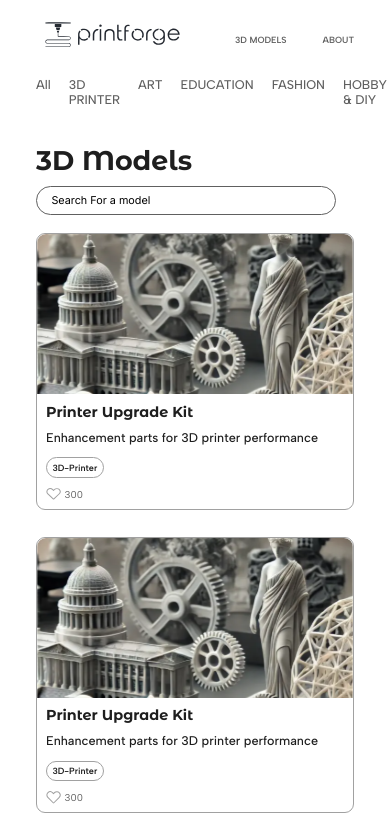
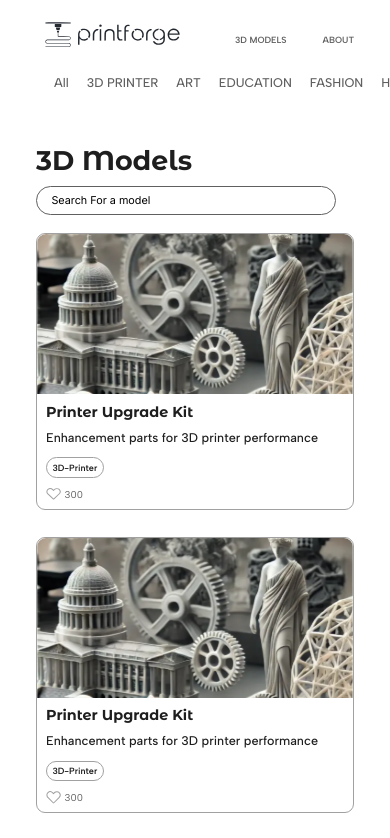
Before and after one commit to Anthony-19/Print-Forge, a Next.js app: page /3d-models in a window 390 px wide. Shown: the top 838 px of the page. Built offline with nearby package versions, Linux system fonts and the light colour scheme.

Commit message:
updated my 3d model css

```diff
--- a/src/app/3d-models/page.module.css
+++ b/src/app/3d-models/page.module.css
@@ -1,27 +1,26 @@
-.modelLayoutContainer{
+.modelLayoutContainer {
   margin-top: 4.5rem;
   padding: 0.5rem 2rem;
   width: 100%;
   max-width: 100%;
 }
-.modelContainer{
+.modelContainer {
   display: flex;
   align-items: start;
   justify-content: center;
-
 }
-.categoryListContainer{
+.categoryListContainer {
   width: 100%;
   max-width: 20%;
   position: relative;
 }
-.categoriesSection{
+.categoriesSection {
   width: 100%;
   max-width: 80%;
   margin-left: 1rem;
   /* background-color: yellow; */
 }
-.categoryLink{
+.categoryLink {
   text-decoration: none;
   color: var(--nav-text-color);
 }
@@ -30,7 +29,7 @@
   position: fixed;
   top: 200px;
 }
-.categoryList li{
+.categoryList li {
   list-style: none;
   font-size: 0.53rem;
   font-weight: 500;
@@ -39,13 +38,13 @@
   padding: 0.3rem 0rem;
 }
 
-.categoryHeader{
+.categoryHeader {
   display: flex;
   align-items: center;
   justify-content: space-between;
 }
 
-.categoryHeader h2{
+.categoryHeader h2 {
   font-family: var(--font-montserrat-alternates);
 }
 .categoryHeader .searchInput {
@@ -57,13 +56,13 @@
   font-size: 0.6rem;
 }
 
-.categoryHeader .searchInput::placeholder{
+.categoryHeader .searchInput::placeholder {
   font-size: 0.6rem;
   font-family: var(--font-inter);
   color: black;
 }
 
-.categoryCardContainer{
+.categoryCardContainer {
   margin-top: 1rem;
   display: grid;
   grid-template-columns: repeat(4, 1fr);
@@ -71,50 +70,49 @@
   justify-content: center;
   align-items: center;
   cursor: pointer;
-
 }
 
-.categoryCard{
+.categoryCard {
   width: 100%;
   border-radius: 0.5rem;
-    border: 1px solid #A1A1A1;
+  border: 1px solid #a1a1a1;
   /* max-width: 220px; */
 }
-.categoryCardBody{
+.categoryCardBody {
   padding: 0.2rem 0.5rem;
 }
-.categoryCard .cardImage{
+.categoryCard .cardImage {
   width: 100%;
   height: 160px;
   object-fit: cover;
   border-radius: 0.5rem 0.5rem 0 0;
 }
-.cardTitle{
+.cardTitle {
   font-family: var(--font-montserrat-alternates);
   font-size: 0.8rem;
   font-weight: 700;
 }
 
-.cardDescription{
+.cardDescription {
   font-size: 0.7rem;
   font-weight: 500;
-    color: #1E1E1E;
+  color: #1e1e1e;
   margin: 0.5rem 0;
 }
 
-.cardCategory{
+.cardCategory {
   font-size: 0.5rem;
   font-weight: 600;
-    color: #1E1E1E;
+  color: #1e1e1e;
   background: none;
-    border: 1px solid #A1A1A1;
+  border: 1px solid #a1a1a1;
   padding: 0.2rem 0.3rem;
-    color: #1E1E1E;
+  color: #1e1e1e;
   border-radius: 1rem;
   font-family: var(--font-albert-sans);
 }
 
-.reactionContainer{
+.reactionContainer {
   display: flex;
   align-items: center;
   justify-content: start;
@@ -129,7 +127,7 @@
   object-fit: contain;
 }
 
-.numberReaction{
+.numberReaction {
   font-size: 0.55rem;
   font-weight: 400;
   color: #606060;
@@ -137,89 +135,106 @@
 }
 
 @media screen and (max-width: 1080px) {
-    .categoryList li{
+  .categoryList li {
     font-size: 0.7rem;
     margin-right: 1rem;
   }
 
-    .categoryCardContainer{
+  .categoryCardContainer {
     grid-template-columns: repeat(3, 1fr);
     gap: 1.5rem;
   }
-
 }
 
 @media screen and (max-width: 933px) {
-    .categoryList li{
+  .categoryList li {
     font-size: 0.7rem;
     margin-right: 1rem;
   }
 
-    .categoryCardContainer{
+  .categoryCardContainer {
     grid-template-columns: repeat(2, 1fr);
     gap: 1.5rem;
   }
-
 }
 
 @media screen and (max-width: 700px) {
-    .modelLayoutContainer{
+  .modelLayoutContainer {
     margin-top: 3.5rem;
   }
-    .modelContainer{
+  .modelContainer {
     flex-direction: column;
     align-items: center;
     justify-content: center;
     gap: 3rem;
   }
-    .categoryListContainer{
+  .categoryListContainer {
     max-width: 100%;
     width: 100%;
-        position: relative;
   }
-    .categoryList{
+
+  .categoryList {
     position: fixed;
-        top: auto;
-        background-color: white;
+    top: 70px;
+    /* background-color: green; */
+    backdrop-filter: blur(10px);
     display: flex;
-        overflow-x: auto;
-        padding-bottom: 0.5rem;
+    gap: 0rem;
+    overflow-x: scroll;
+    padding: 0 1rem;
+    padding-bottom: 0.7rem;
+
+    width: 100%;
+    scrollbar-width: none; /* Firefox */
+    -ms-overflow-style: none; /* IE/Edge */
   }
-    .categoryList li{
+
+  .myScrollContainer::-webkit-scrollbar {
+    display: none; /* Chrome, Safari, Opera */
+  }
+  .categoryList li {
     font-size: 0.7rem;
-        margin-right: 1rem;
+     /* flex: 0 0 25%; */
+    flex: 0 0 auto; /* make each item take about half the row */
+    /* background-color: yellow; */
   }
-    .categoriesSection{
+  .categoryList li:hover {
+    color: #F77429;
+  }
+   .categoryList li:active {
+    color: #F77429;
+  }
+
+
+  .categoriesSection {
     max-width: 100%;
     width: 100%;
     margin-left: 0rem;
     margin-top: 1rem;
   }
-    .categoryCardContainer{
+  .categoryCardContainer {
     grid-template-columns: repeat(2, 1fr);
     gap: 1.5rem;
   }
-
 }
 
 @media screen and (max-width: 440px) {
-    .categoryList li{
+  .categoryList li {
     font-size: 0.7rem;
     margin-right: 1rem;
   }
 
-    .categoryCardContainer{
+  .categoryCardContainer {
     grid-template-columns: repeat(1, 1fr);
     gap: 1.5rem;
   }
-
 }
 
 @media screen and (max-width: 522px) {
-   .categoriesSection{
+  .categoriesSection {
     width: 100%;
   }
-    .categoryHeader{
+  .categoryHeader {
     display: flex;
     flex-direction: column;
     justify-content: start;
@@ -228,19 +243,15 @@
     width: 100%;
   }
 
-    .searchInput{
+  .searchInput {
     width: 400px;
     max-width: 400px;
   }
-
-
 }
 
 @media screen and (max-width: 460px) {
-    .searchInput{
+  .searchInput {
     width: 300px;
     max-width: 300px;
   }
-
-
 }
```
Lines whose indentation alone changed are shown as unchanged.
